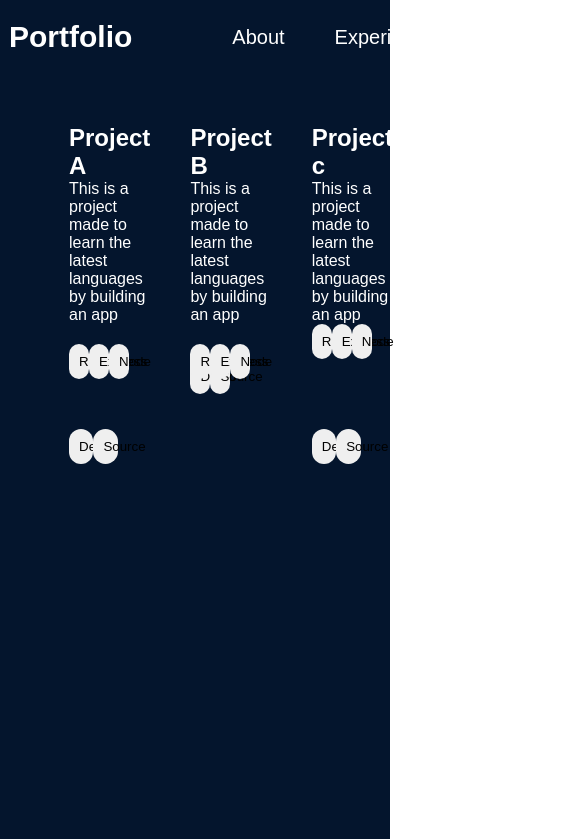
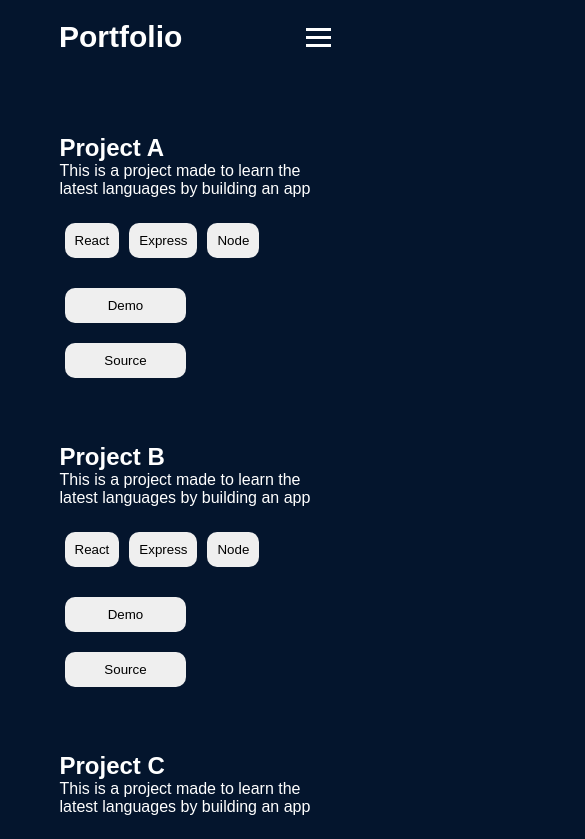
Before and after one commit to DavidManiIbrahim/my-portfolio, a React (Vite) app: page /projects in a window 390 px wide. Shown: the top 839 px of the page, 585 px wide, since content can reach past the window. Built offline with nearby package versions, Linux system fonts and the light colour scheme.

Commit message:
res: made all components responsive

```diff
--- a/src/Components/About/About.module.css
+++ b/src/Components/About/About.module.css
@@ -1,57 +1,68 @@
-/* about */
-
-.aboutSection{
-    /* border: 1px solid brown; */
-    /* background: darkblue; */
-    width: 80vw;
-    align-self: center;
-    height: 500px;
-    padding: 10px;
+.aboutSection {
+    width: 90vw;
+    padding: 20px;
     display: flex;
+    flex-wrap: wrap;
+    justify-content: center;
+    color: #fff;
+    margin: 20px auto;
     border-radius: 20px;
-    color: #fff;
-    margin: 10px auto;
-
+    gap: 30px;
   }
 
-.box{
-
+  .userImg {
+    width: 100%;
+    text-align: center;
   }
 
-.userImg{
-    text-align: center;
-    width: 40%;
-    margin: 20px;
+  .aboutImg {
+    width: 150px;
+    height: 150px;
+    object-fit: cover;
+    border-radius: 50%;
+    margin-top: 10px;
   }
 
-.aboutImg{
-    width: 80%;
-    position: relative;
-    top: 10%;
-     border-radius: 50%;
-    justify-content: center;
-    align-items: center;
-    vertical-align: middle;
-
-
-}
-
-.userStacks{
-    /* border: 1px solid #fff; */
+  .userStacks {
     width: 100%;
-    height: 60vh;
-    padding: 20px;
-    margin: 20px;
   }
 
   .frontend,
   .backend,
   .uiux {
     display: flex;
+    flex-direction: column;
     border-radius: 20px;
-    margin-top: 30px;
+    margin-top: 20px;
     border: 1px solid;
+    padding: 20px;
+  }
+
+  /* For larger screens */
+  @media (min-width: 768px) {
+    .aboutSection {
+      flex-wrap: nowrap;
+    }
+
+    .userImg {
+      width: 40%;
+    }
+
+    .userStacks {
+      width: 60%;
+    }
+
+    .frontend,
+    .backend,
+    .uiux {
+      flex-direction: row;
       justify-content: space-between;
-    padding: 20px;
+      align-items: center;
+    }
 
+    .aboutImg {
+      width: 80%;
+      max-width: 250px;
+      height: auto;
     }
+  }
--- a/src/Components/Experience/Experience.module.css
+++ b/src/Components/Experience/Experience.module.css
@@ -1,34 +1,76 @@
-/* experience */
-
-.experienceSection{
-    /* background: red; */
+.experienceSection {
     display: flex;
-    width: 80vw;
+    flex-wrap: wrap;
+    width: 90vw;
     color: #fff;
-    padding: 10px;
+    padding: 20px;
     margin: auto;
+    gap: 20px;
   }
 
-.techstackImages{
-    width: 45%;
-    padding: 10px;
-}
-.experienceProjects{
-    margin: 10px;
-    width: 55%;
+  .techstackImages {
+    width: 100%;
+    text-align: center;
   }
 
-ul{
-    margin-left: 30px;
+  .techstackImages h1 {
+    font-size: 2rem;
+    margin-bottom: 10px;
+  }
+
+  .experienceProjects {
+    width: 100%;
   }
 
   .google,
   .microsoft,
-.netflix{
+  .netflix {
     display: flex;
-    padding:20px;
-    gap: 20px;
-    margin: auto;
+    flex-direction: column;
+    padding: 20px;
+    gap: 10px;
     border: 1px solid;
+    border-radius: 12px;
     margin-top: 20px;
+    background-color: rgba(255, 255, 255, 0.05);
   }
+
+  .googleContent,
+  .microsoftContent,
+  .netflixContent {
+    display: flex;
+    flex-direction: column;
+    gap: 5px;
+  }
+
+  ul {
+    margin-left: 20px;
+  }
+
+  /* Large screen adjustments */
+  @media (min-width: 768px) {
+    .experienceSection {
+      flex-wrap: nowrap;
+    }
+
+    .techstackImages {
+      width: 40%;
+    }
+
+    .experienceProjects {
+      width: 60%;
+    }
+
+    .google,
+    .microsoft,
+    .netflix {
+      flex-direction: row;
+      align-items: center;
+    }
+
+    .googleContent,
+    .microsoftContent,
+    .netflixContent {
+      flex: 1;
+    }
+  }
--- a/src/Components/Navbar/Navbar.jsx
+++ b/src/Components/Navbar/Navbar.jsx
@@ -1,29 +1,28 @@
-// import React from 'react'
-import { Link } from "react-router-dom"
-import styles from "./Navbar.module.css"
+import { useState } from "react";
+import { Link } from "react-router-dom";
+import styles from "./Navbar.module.css";
 
 const Navbar = () => {
+  const [isOpen, setIsOpen] = useState(false);
+
   return (
     <nav className={styles.Navbar}>
-        <Link to="/" className={styles.title}>Portfolio</Link>
-        <div className="styles.menu">
-            <ul className={styles.menuItems}>
-            <li>
-                    <Link to="/about">About</Link>
-                </li>
-                <li>
-                    <Link to="/experience">Experience</Link>
-                </li>
-                <li>
-                    <Link to="/projects">Projects</Link>
-                </li>
-                <li>
-                    <Link to="/contact">Contact</Link>
-                </li>
-            </ul>
-        </div>
-        </nav>
-  )
-}
+      <Link to="/" className={styles.title}>Portfolio</Link>
 
-export default Navbar
+      <div className={styles.hamburger} onClick={() => setIsOpen(!isOpen)}>
+        <span className={isOpen ? styles.open : ""}></span>
+        <span className={isOpen ? styles.open : ""}></span>
+        <span className={isOpen ? styles.open : ""}></span>
+      </div>
+
+      <ul className={`${styles.menuItems} ${isOpen ? styles.showMenu : ""}`}>
+        <li><Link to="/about">About</Link></li>
+        <li><Link to="/experience">Experience</Link></li>
+        <li><Link to="/projects">Projects</Link></li>
+        <li><Link to="/contact">Contact</Link></li>
+      </ul>
+    </nav>
+  );
+};
+
+export default Navbar;
--- a/src/Components/Navbar/Navbar.module.css
+++ b/src/Components/Navbar/Navbar.module.css
@@ -1,19 +1,16 @@
 @import "../../styles/Vars.css";
 
-.Navbar{
+.Navbar {
   position: relative;
   display: flex;
   align-items: center;
   justify-content: space-between;
   padding: 20px;
-    gap: 20px;
+  margin: 0 10%;
   z-index: 2;
-    margin: 0 10%;
 }
 
-.title{
-    position: relative;
-    right: 50px;
+.title {
   font-size: 30px;
   font-weight: 600;
   text-decoration: none;
@@ -21,15 +18,68 @@
   cursor: pointer;
 }
 
-.menuItems, a{
+/* Hamburger Icon */
+.hamburger {
+  display: none;
+  flex-direction: column;
   cursor: pointer;
+  gap: 5px;
+  z-index: 3;
+}
+
+.hamburger span {
+  height: 3px;
+  width: 25px;
+  background: var(--color-text);
+  transition: all 0.3s ease;
+}
+
+/* Menu Items */
+.menuItems {
+    /* border: 1px solid white; */
+  display: flex;
+  gap: 50px;
+  list-style: none;
+}
+
+.menuItems li a {
+  text-decoration: none;
   font-size: 20px;
-    /* position: relative; */
-    /* left: 20px; */
-    /* font-weight: 200; */
-    text-decoration: none;
-    gap: 50px;
-    list-style-type: none;
   color: var(--color-text);
+  cursor: pointer;
+}
+
+/* Responsive */
+@media (max-width: 768px) {
+  .hamburger {
+    display: flex;
+    float: left;
+  }
+
+  .menuItems {
+    position: absolute;
+    top: 10px;
+    width: 200px;
+    height: 95vh;
+    right: 0;
+    background: var(--color-bg, #fff);
+    flex-direction: column;
+    gap: 20px;
+    padding: 20px;
+    border-radius: 10px;
+    display: none;
+    -webkit-border-radius: 10px;
+    -moz-border-radius: 10px;
+    -ms-border-radius: 10px;
+    -o-border-radius: 10px;
+}
+
+.menuItems ul li a{
+    position: inherit;
+    margin-top: 50px;
+}
+
+  .showMenu {
     display: flex;
   }
+}
--- a/src/Components/Projects/Projects.jsx
+++ b/src/Components/Projects/Projects.jsx
@@ -1,21 +1,14 @@
 import styles from "./Projects.module.css";
-// import React from "react";
 
 const Projects = () => {
   return (
-    <>
-      {/* <!-- project section --> */}
-
-      <div className={styles.projectSection}>
-        <div className={styles.projectContainer}>
-          {/* <!-- <div className={box}> --> */}
-          {/* <img src={} alt="project image" width="300px"> */}
-
+    <div className={styles.projectSection}>
+      {["A", "B", "C"].map((project, index) => (
+        <div className={styles.projectContainer} key={index}>
           <div className={styles.projectContent}>
-            <h2>Project A</h2>
+            <h2>Project {project}</h2>
             <p>
-              This is a project made to learn the latest languages by building
-              an app
+              This is a project made to learn the latest languages by building an app
             </p>
             <div className={styles.lang}>
               <button>React</button>
@@ -28,50 +21,8 @@ const Projects = () => {
             </div>
           </div>
         </div>
-
-        <div className={styles.projectContainer}>
-          {/* <!-- <div className={box}> --> */}
-          {/* <img src={} alt="project image" width="300px"> */}
-          <div className={styles.projectContent}>
-            <h2>Project B</h2>
-            <p>
-              This is a project made to learn the latest languages by building
-              an app
-            </p>
-            <div className={styles.lang}>
-              <button>React</button>
-              <button>Express</button>
-              <button>Node</button>
-            </div>
-            <div className="btn">
-              <button>Demo</button>
-              <button>Source</button>
-            </div>
-          </div>
-        </div>
-
-        <div className={styles.projectContainer}>
-          {/* <!-- <div className="box"> --> */}
-          {/* <img src="./vlcsnap-2024-12-29-19h23m09s344.png" alt="project image" width="300px"> */}
-          <div className={styles.projectContent}>
-            <h2>Project c</h2>
-            <p>
-              This is a project made to learn the latest languages by building
-              an app
-            </p>
-            <div className="lang">
-              <button>React</button>
-              <button>Express</button>
-              <button>Node</button>
-            </div>
-            <div className={styles.btn}>
-              <button>Demo</button>
-              <button>Source</button>
-            </div>
-          </div>
-        </div>
-      </div>
-    </>
+      ))}
+    </div>
   );
 };
 
--- a/src/Components/Projects/Projects.module.css
+++ b/src/Components/Projects/Projects.module.css
@@ -1,40 +1,55 @@
-/* projects */
-
-.projectSection{
+.projectSection {
     display: flex;
+    flex-wrap: wrap;
     gap: 20px;
     margin: 20px auto;
-    /* background: lightseagreen; */
     padding: 20px;
-    height: 75vh;
-    width: 80vw;
-}
+    width: 90vw;
+    /* flex-direction: row; */
+    /* max-height: 100vh; */
+    /* border: 1px solid wheat; */
 
-.projectContainer{
+    justify-content: center;
+  }
+
+  .projectContainer {
+    padding: 20px;
+    /* border: 1px solid wheat; */
+    width: 30%;
+    flex-wrap: wrap;
+    min-width: 300px;
+    box-sizing: border-box;
+  }
+
+  .projectContent h2 {
+    font-size: 1.5rem;
+  }
+
+  button {
     padding: 10px;
-    width: 40%;
-    /* border: 1px solid; */
-    height: 100%;
-}
-
-button{
-    padding: 10px;
-    width: 20%;
+    width: auto;
     border-radius: 10px;
     border: none;
+    margin: 5px;
+  }
 
-}
+  .lang {
+    margin-top: 20px;
+  }
 
-.lang{
-    position: relative;
-    top: 20px;
-}
+  .btn {
+    margin-top: 20px;
+    display: flex;
+    gap: 10px;
+    flex-wrap: wrap;
+  }
 
-.btn button{
-    position: relative;
-    top:70px;
-    cursor: pointer;
-    /* margin-top: 30%; */
-    width: 30%;
-    border-radius: 20px;
-}
+  @media (max-width: 768px) {
+    .projectContainer {
+      width: 100%;
+    }
+
+    .btn button {
+      width: 45%;
+    }
+  }
--- a/src/styles/App.module.css
+++ b/src/styles/App.module.css
@@ -1,9 +1,14 @@
 @import "./Vars.css";
 
 .App{
-  background-color: var(--color-bg);
   color: var(--color-text);
   width: 100%;
+  /* overflow: hidden; */
   height: 100vh;
 
 }
+
+body{
+
+  background-color: var(--color-bg);
+}
```
Also changed, not shown: src/Components/About/About.jsx (+11 -21 lines), src/Components/Experience/Experience.jsx (+13 -18 lines). Lines whose indentation alone changed are shown as unchanged.
